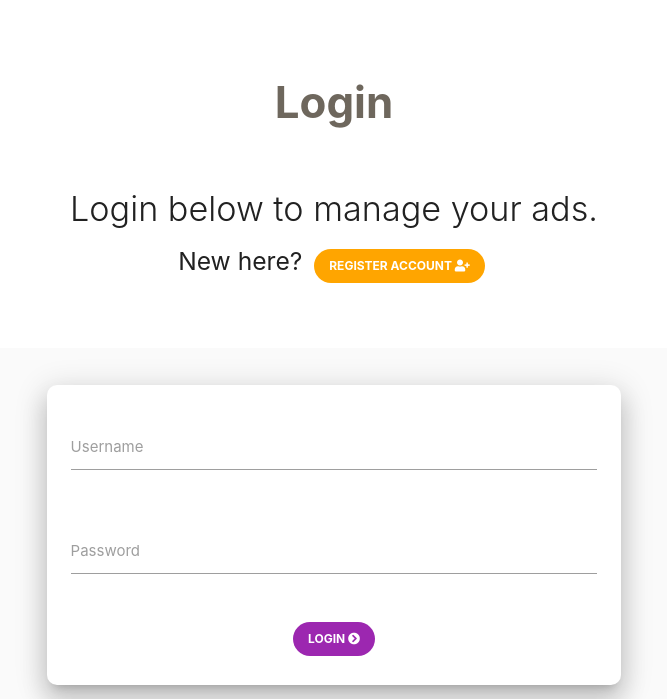
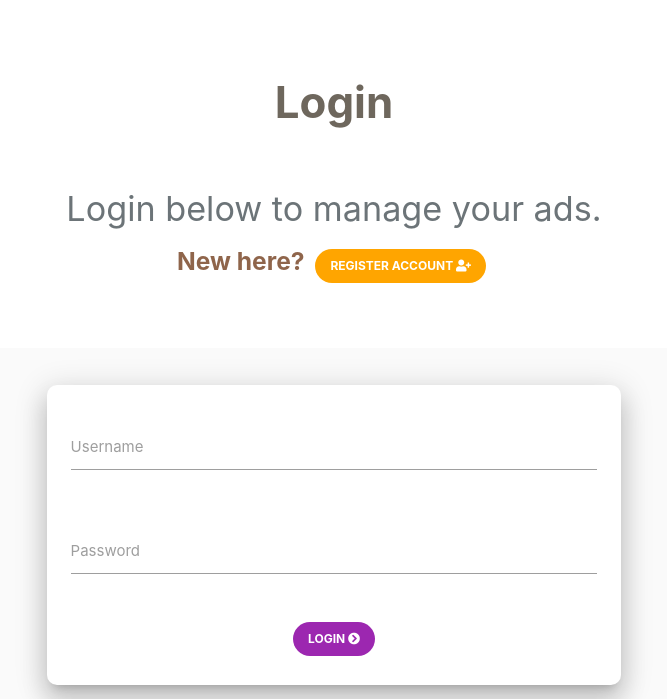
Before and after one commit to Carl-Henric/ms3, a Flask app: page /login in a window 1280 px wide. Shown: the part 70-769 px from the top of the page, without its empty margins (306-973 px from the left). Run offline with Flask 2, Linux system fonts and the light colour scheme; some libraries are stand-ins or nearby versions.

Commit message:
Heading styling

```diff
--- a/static/css/style.css
+++ b/static/css/style.css
@@ -19,6 +19,16 @@ body {
     background-color: #fafafa;
 }
 
+
+h1,
+h2,
+h4 {
+color: #6c7478;
+}
+
+h5 {
+    color: #8f654b;
+}
 
 nav a {
     color: black !important;
@@ -48,10 +58,6 @@ nav {
 
 .hero h3 {
     font-weight: 700;
-}
-
-.hero h4 {
-    font-weight: 300;
 }
 
 h3 {
--- a/templates/login.html
+++ b/templates/login.html
@@ -4,7 +4,7 @@
 <div class="hero">
     <h3>Login</h3><br>
     <h4>Login below to manage your ads.<br></h4>
-    <h5>New here? <a href="{{ url_for('register')}}"><button class="submit-button">Register account
+    <h5 class="boldfont">New here? <a href="{{ url_for('register')}}"><button class="submit-button">Register account
         <i class="fas fa-user-plus"></i></button></a></h5>
 </div>
 <div class="container">
```
